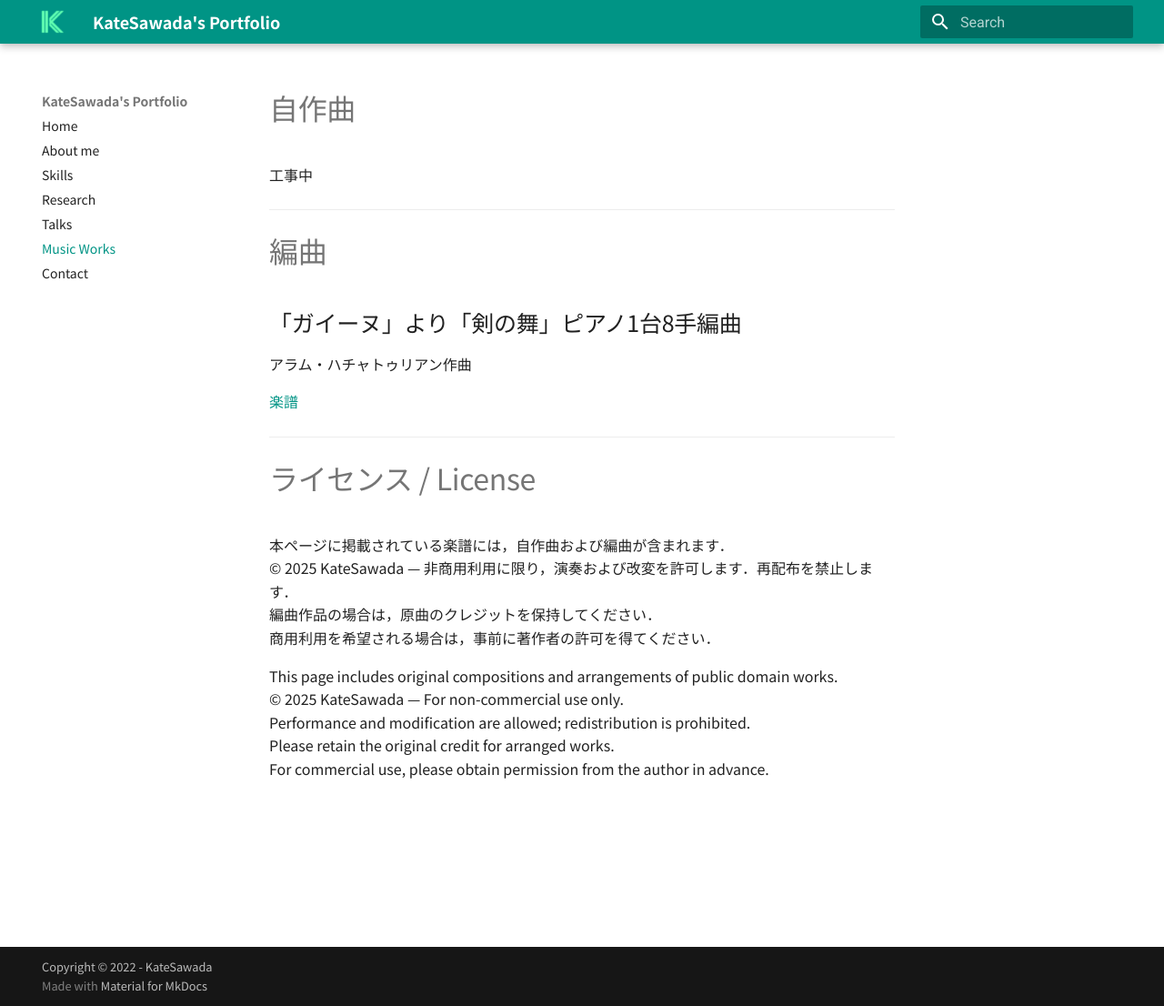
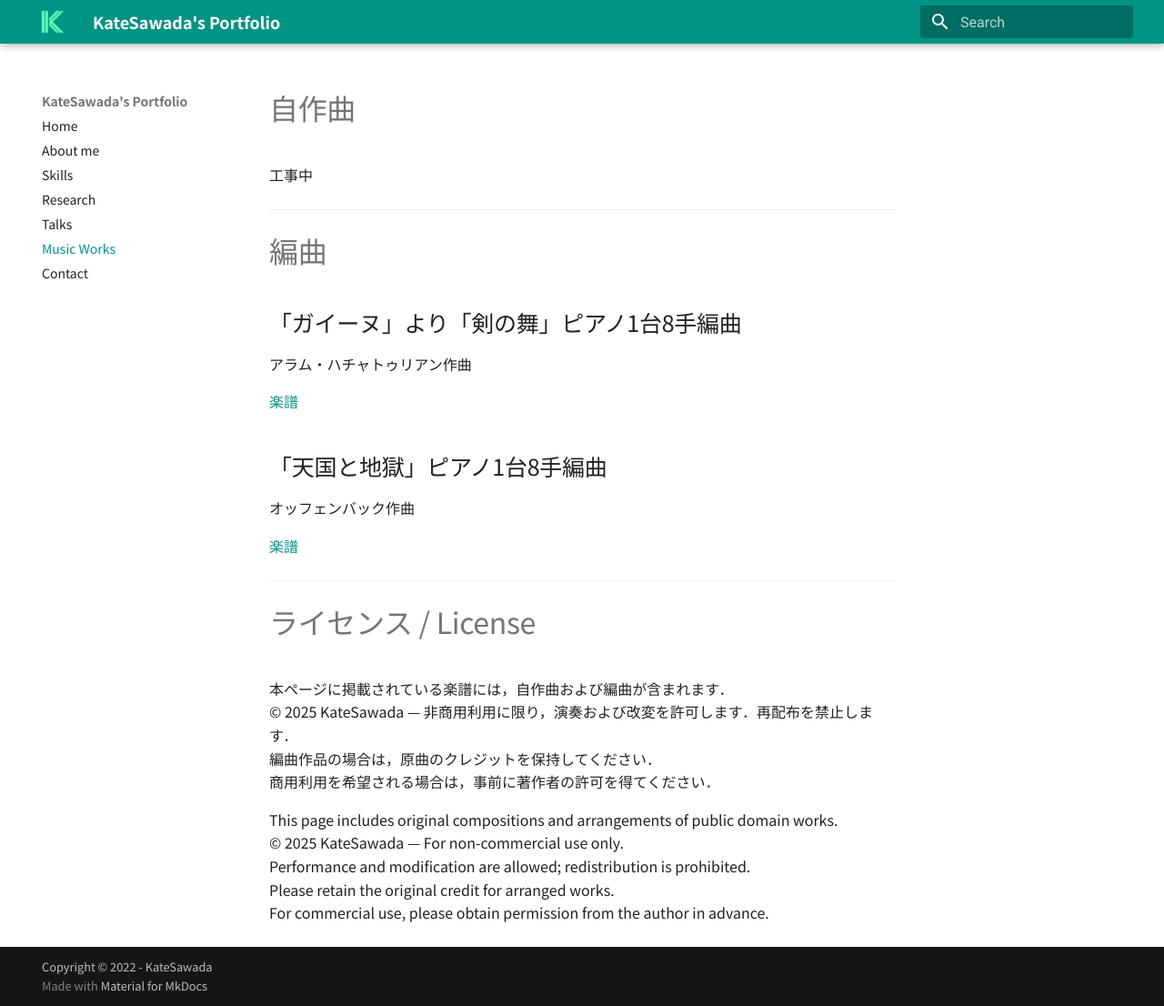
Before and after one commit to KateSawada/KateSawada.github.io, an MkDocs documentation site: the page built from docs/music_works.md, in a window 1280 px wide and 1106 px high. Shown: the whole window at 91% size. Built offline with MkDocs 1.6.1 and Material for MkDocs 9.7.7, drawn with Linux system fonts in a browser that asks for light colours; nearby versions of some CDN libraries.

Commit message:
天国と地獄追加

```diff
--- a/docs/music_works.md
+++ b/docs/music_works.md
@@ -13,6 +13,11 @@ title: Music Works
 
 <a href="/music_works/sabre_dance_8hands.pdf" target="_blank">楽譜</a>
 
+## 「天国と地獄」ピアノ1台8手編曲
+オッフェンバック作曲
+
+<a href="/music_works/Galop_infernal_8hands.pdf" target="_blank">楽譜</a>
+
 ---
 
 # ライセンス / License
```
